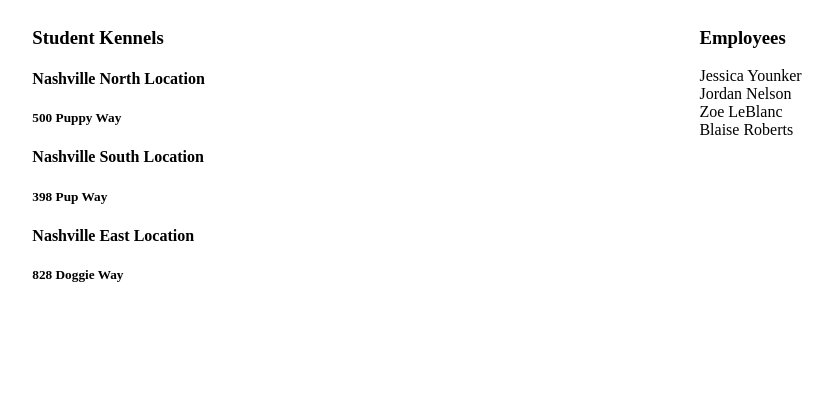
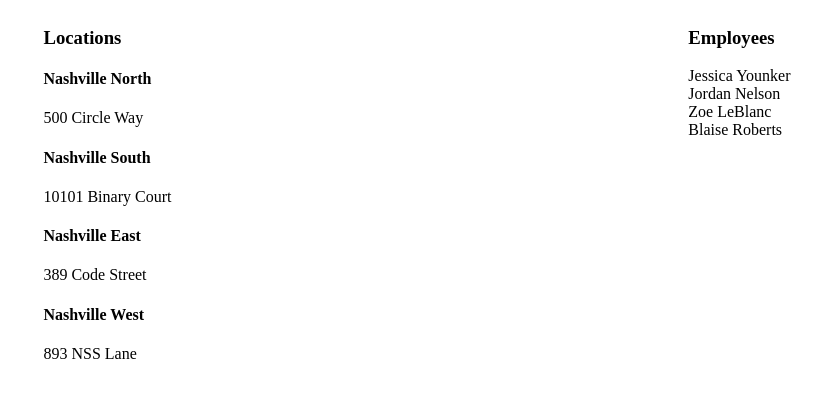
Before and after one commit to leahgwin/reactKennelCohort29, a React (Create React App) app: page / in a window 1280 px wide. Shown: the top 398 px of the page, without its empty margins (223-1053 px from the left). Built offline with nearby package versions, Linux system fonts and the light colour scheme.

Commit message:
practice from ch 2 finished with location list mapping

```diff
--- a/src/components/Kennel.js
+++ b/src/components/Kennel.js
@@ -20,7 +20,9 @@ class Kennel extends Component {
   // This will eventually get pulled from the API
   locationsFromAPI = [
     { id: 1, name: "Nashville North", address: "500 Circle Way" },
-    { id: 2, name: "Nashville South", address: "10101 Binary Court" }
+    { id: 2, name: "Nashville South", address: "10101 Binary Court" },
+    { id: 3, name: "Nashville East", address: "389 Code Street" },
+    { id: 4, name: "Nashville West", address: "893 NSS Lane" }
   ];
 
   state = {
--- a/src/components/location/LocationList.js
+++ b/src/components/location/LocationList.js
@@ -1,17 +1,19 @@
 import React, { Component } from "react";
 
-export default class LocationList extends Component {
+class LocationList extends Component {
   render() {
     return (
-      <article>
-        <h3>Student Kennels</h3>
-        <h4>Nashville North Location</h4>
-        <h5>500 Puppy Way</h5>
-        <h4>Nashville South Location</h4>
-        <h5>398 Pup Way</h5>
-        <h4>Nashville East Location</h4>
-        <h5>828 Doggie Way</h5>
-      </article>
+      <section className="locations">
+        <h3>Locations</h3>
+        {this.props.locations.map(location => (
+          <div key={location.id}>
+            <h4>{location.name}</h4>
+            <p>{location.address}</p>
+          </div>
+        ))}
+      </section>
     );
   }
 }
+
+export default LocationList;
```
